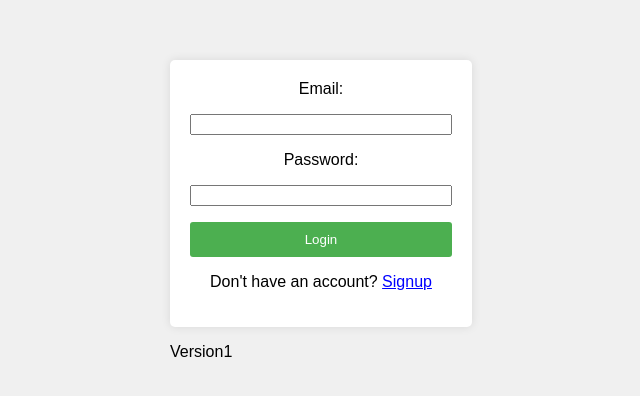
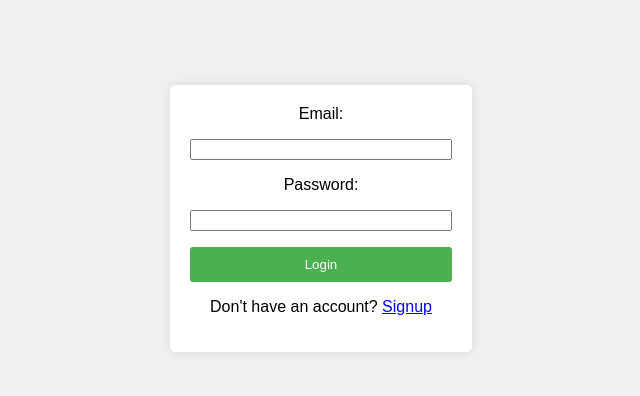
Before and after one commit to bradwco/bettingApp, a website built with webpack: page dist/login.html in a window 1280 px wide. Shown: the part 182-578 px from the top of the page, without its empty margins (339-979 px from the left). Built offline with nearby package versions, Linux system fonts and the light colour scheme; some packages are replaced by stand-ins of ours; no server answers; the database is empty.

Commit message:
Update login.html

```diff
--- a/dist/login.html
+++ b/dist/login.html
@@ -20,7 +20,6 @@
             <button>Login</button>
             <p>Don't have an account? <span class="login-link" onclick="window.location.href='./index.html'">Signup</span></p>
         </form>
-        <p>Version1</p>
     </div>
 </body>
 </html>
```
